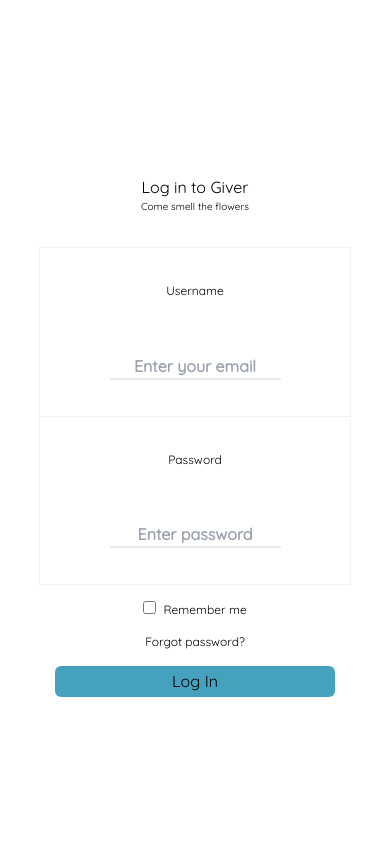
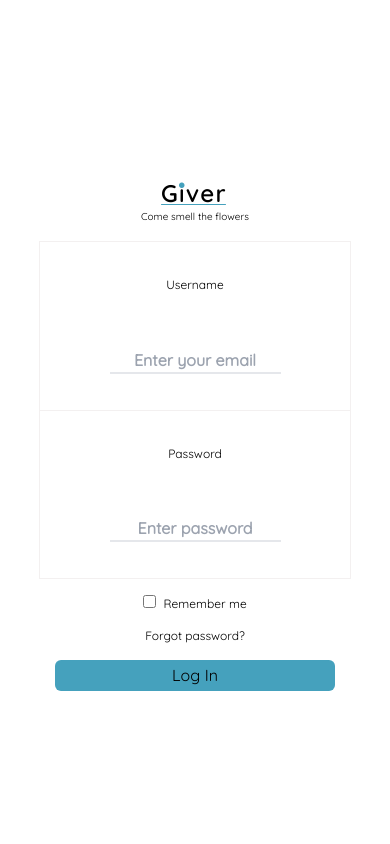
Before and after one commit to dohovic/Giver-Final, a PHP site: page /login.php in a window 390 px wide. Run offline with PHP 8.4, Linux system fonts and the light colour scheme; some libraries are stand-ins or nearby versions.

Commit message:
responsive_style_fixes

```diff
--- a/includes/style.css
+++ b/includes/style.css
@@ -725,6 +725,7 @@
 .login-container {
   /* "flex justify-center items-center w-3/4 h-full" */
   display: flex;
+  flex-direction: column;
   justify-content: center;
   align-items: center;
   width: 75%;
@@ -746,15 +747,14 @@
 }
 
 .login-content p {
+  margin-top: 0.25rem;
   font-size: 1rem;
   line-height: 1.5rem;
 }
 
 .login-form {
-  /* display: flex;
-  flex-direction: column; */
   border-radius: 0.25rem;
-  margin-top: 2rem;
+  margin-top: 1rem;
 }
 
 .login-field {
@@ -819,12 +819,13 @@
   background-position: right top;
   background-repeat: no-repeat;
   width: 50%;
-  height: 100%;
+  /* height: 100%; */
 }
 
 .login-wrapper {
   /* flex justify-center items-center w-1/2 h-full */
   display: flex;
+  flex-direction: column;
   justify-content: center;
   align-items: center;
   width: 50%;
@@ -896,6 +897,15 @@
     line-height: 1.5rem;
   }
 
+  .logo {
+    place-self: center;
+  }
+
+  #logo {
+    width: 69px;
+    height: 24px;
+  }
+
   .login-content p {
     place-self: center;
     font-size: 0.625rem;
--- a/login.php
+++ b/login.php
@@ -21,7 +21,10 @@
       <div class="login-wrapper">
         <div class="login-container">
           <div class="login-content">
-            <h3>Log in to Giver</h3>
+            <div class="logo">
+              <a href="#" id="logo"></a>
+            </div>
+            <!-- <h3>Log in to Giver</h3> -->
             <p>Come smell the flowers</p>
             <form action="#" method="post" class="login-form">
               <div class="login-field" id="login-username">
```
